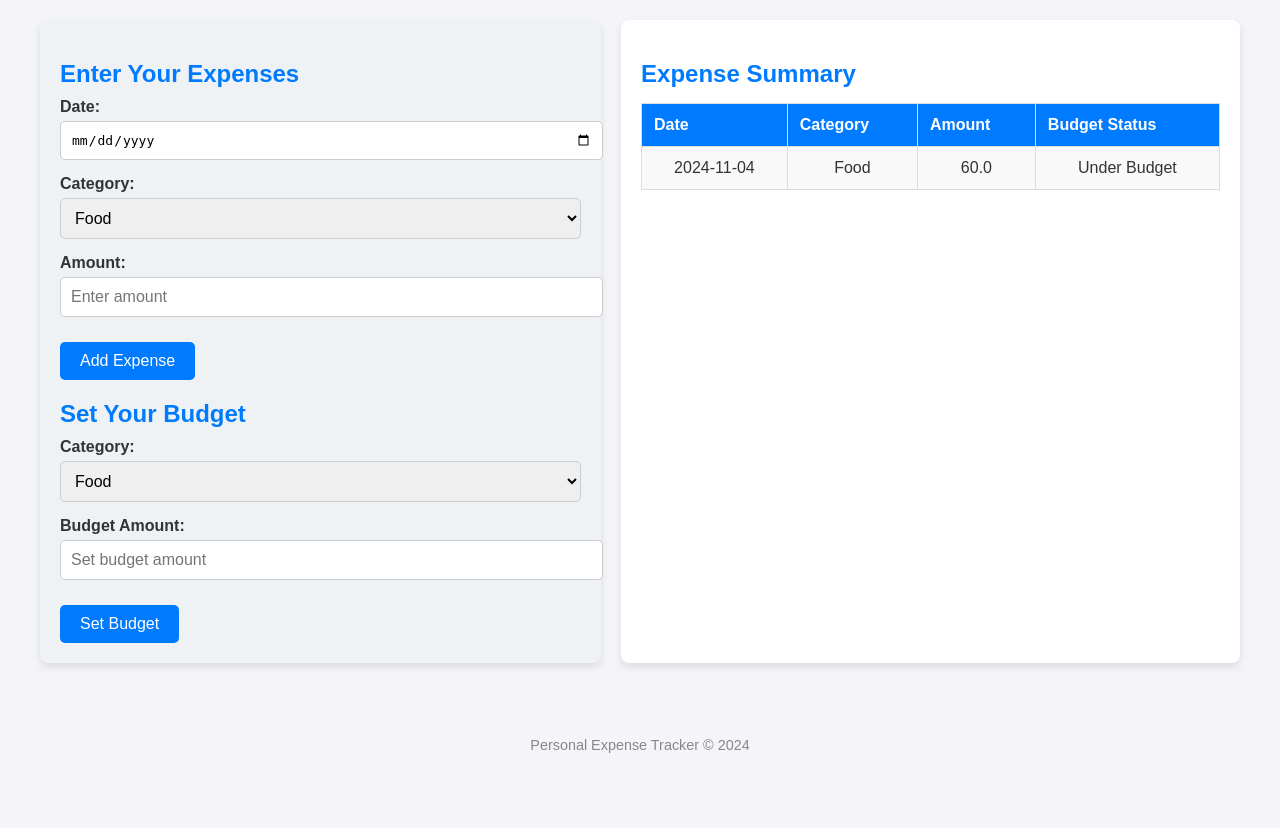
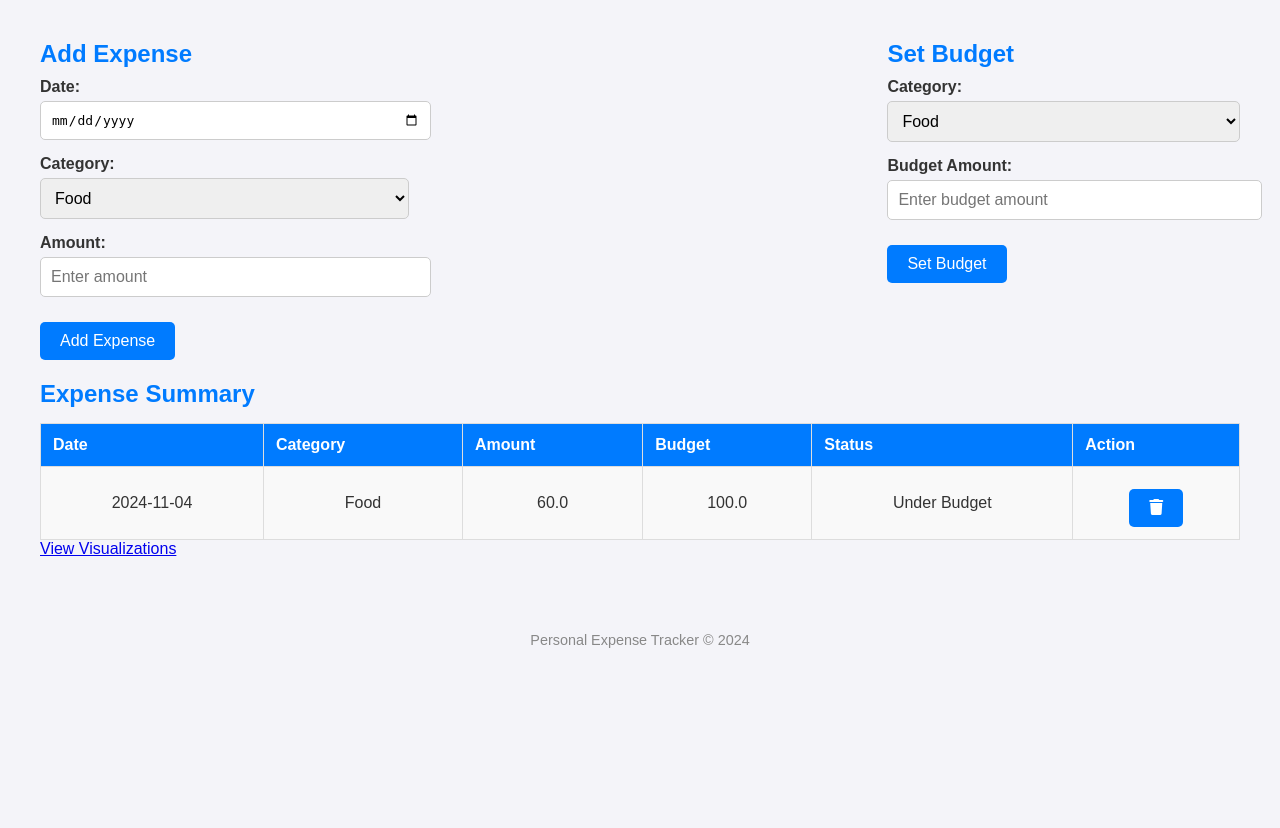
Before and after one commit to niharikaux/Personal-Expense-Tracker, a Flask app: page / in a window 1280 px wide. Shown: the part 80-908 px from the top of the page. After the commit the page ends 728 px from the top, so only its background shows below. Run offline with Flask 3, Linux system fonts and the light colour scheme.

Commit message:
Integrated delete buttons within expense summary table for row-specific deletion.

```diff
--- a/templates/index.html
+++ b/templates/index.html
@@ -5,16 +5,19 @@
     <meta name="viewport" content="width=device-width, initial-scale=1.0">
     <title>Personal Expense Tracker</title>
     <link rel="stylesheet" href="/static/styles.css">
+    <link rel="stylesheet" href="https://cdnjs.cloudflare.com/ajax/libs/font-awesome/6.0.0-beta3/css/all.min.css">
 </head>
 <body>
-
     <header>
         <h1>Personal Expense Tracker</h1>
     </header>
 
+    <main>
+        <!-- Container for Expense and Budget Forms -->
         <div class="container">
-        <section class="expense-form">
-            <h2>Enter Your Expenses</h2>
+            <!-- Add Expense Section -->
+            <section class="form-section">
+                <h2>Add Expense</h2>
                 <form action="/add-expense" method="POST">
                     <label for="date">Date:</label>
                     <input type="date" id="date" name="date" required>
@@ -31,10 +34,14 @@
                     <label for="amount">Amount:</label>
                     <input type="number" id="amount" name="amount" placeholder="Enter amount" required>
 
-                <button type="submit">Add Expense</button>
+                    <input type="hidden" name="username" value="{{ username }}">
+                    <button type="submit" class="cta-btn">Add Expense</button>
                 </form>
+            </section>
 
-            <h2>Set Your Budget</h2>
+            <!-- Set Budget Section -->
+            <section class="form-section">
+                <h2>Set Budget</h2>
                 <form action="/set-budget" method="POST">
                     <label for="budget-category">Category:</label>
                     <select id="budget-category" name="budget-category" required>
@@ -46,13 +53,16 @@
                     </select>
 
                     <label for="budget-amount">Budget Amount:</label>
-                <input type="number" id="budget-amount" name="budget-amount" placeholder="Set budget amount" required>
+                    <input type="number" id="budget-amount" name="budget-amount" placeholder="Enter budget amount" required>
 
-                <button type="submit">Set Budget</button>
+                    <input type="hidden" name="username" value="{{ username }}">
+                    <button type="submit" class="cta-btn">Set Budget</button>
                 </form>
             </section>
+        </div>
 
-        <section class="expense-summary">
+        <!-- Expense Summary Table -->
+        <div class="summary-container">
             <h2>Expense Summary</h2>
             <table>
                 <thead>
@@ -60,7 +70,9 @@
                         <th>Date</th>
                         <th>Category</th>
                         <th>Amount</th>
-                        <th>Budget Status</th>
+                        <th>Budget</th>
+                        <th>Status</th>
+                        <th>Action</th>
                     </tr>
                 </thead>
                 <tbody>
@@ -69,23 +81,32 @@
                         <td>{{ expense['date'] }}</td>
                         <td>{{ expense['category'] }}</td>
                         <td>{{ expense['amount'] }}</td>
+                        <td>{{ budgets.get(expense['category'], 'No Budget Set') }}</td>
+                        <td>{{ budget_status.get(expense['category'], 'No Budget Set') }}</td>
                         <td>
-                            {% if expense['category'] in budget_status %}
-                                {{ budget_status[expense['category']] }}
-                            {% else %}
-                                No Budget
-                            {% endif %}
+                            <form action="/delete-expense" method="POST" style="display:inline;">
+                                <input type="hidden" name="date" value="{{ expense['date'] }}">
+                                <input type="hidden" name="category" value="{{ expense['category'] }}">
+                                <input type="hidden" name="amount" value="{{ expense['amount'] }}">
+                                <button type="submit" class="delete-icon-btn">
+                                    <i class="fa fa-trash"></i>
+                                </button>
+                            </form>
                         </td>
                     </tr>
                     {% endfor %}
                 </tbody>
             </table>
-        </section>
         </div>
+
+        <!-- Visualization CTA -->
+        <div class="cta">
+            <a href="/visualize" class="cta-btn">View Visualizations</a>
+        </div>
+    </main>
 
     <footer>
         <p>Personal Expense Tracker © 2024</p>
     </footer>
-
 </body>
 </html>
```
Lines whose indentation alone changed are shown as unchanged.
